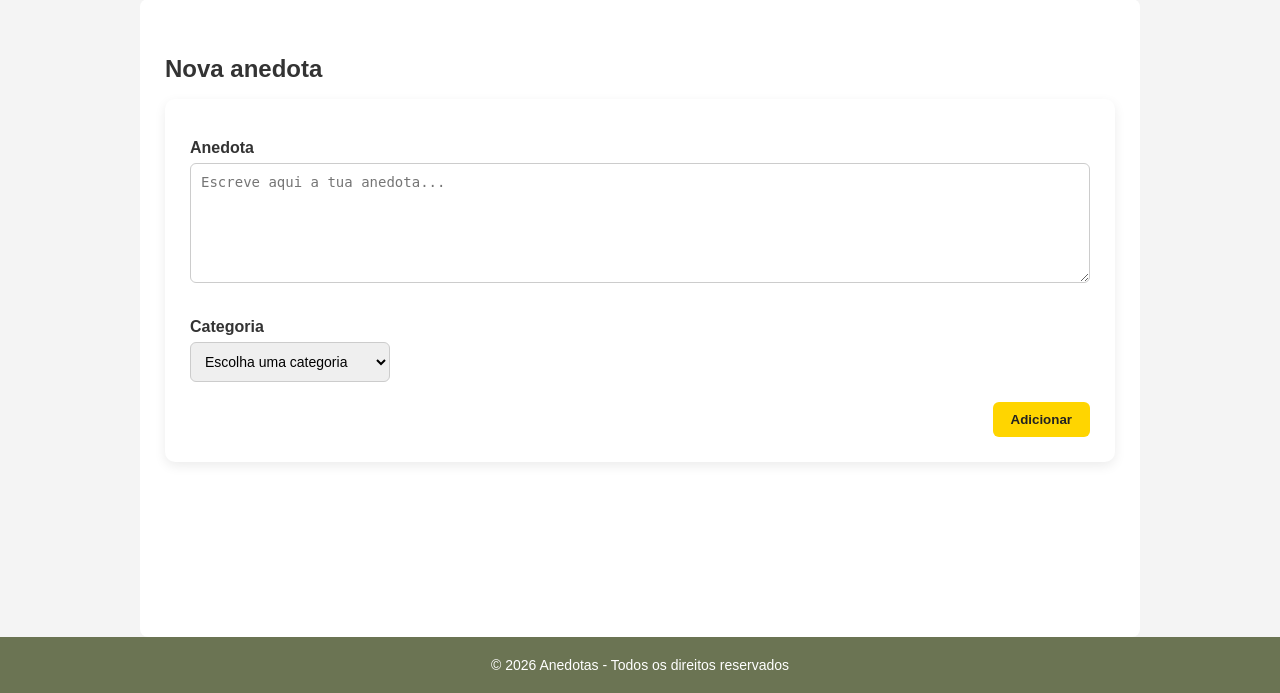
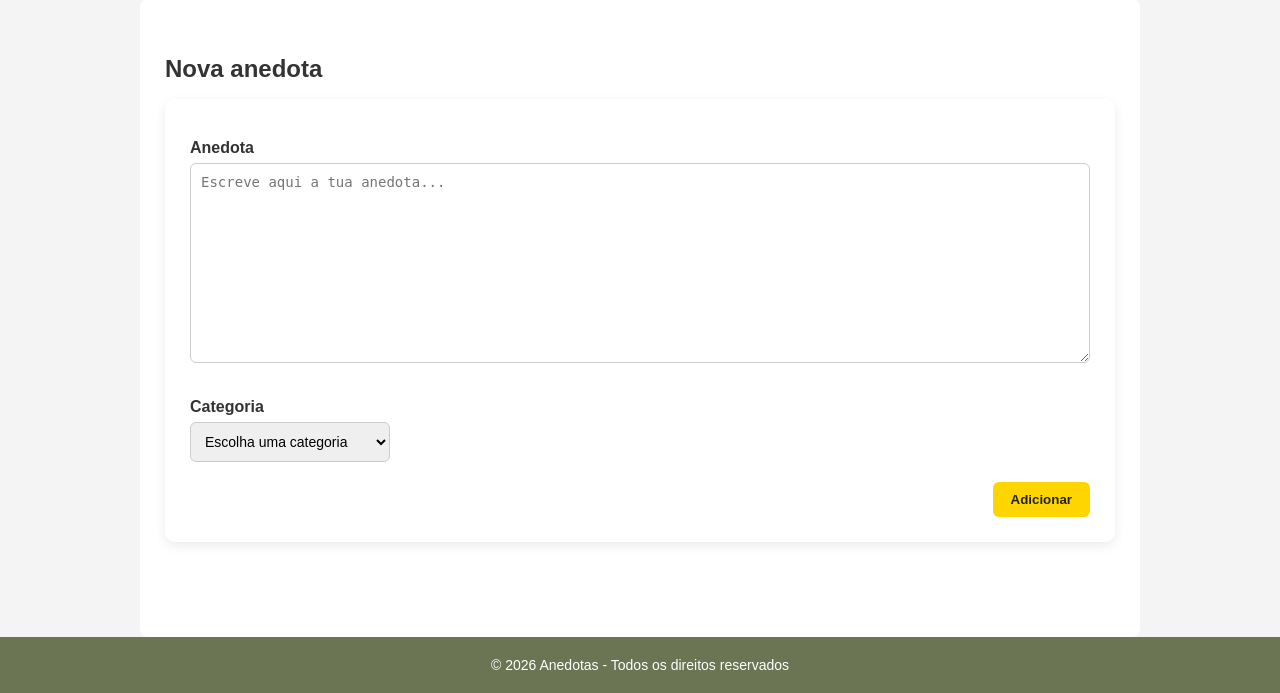
Before and after one commit to Parflapa/anedotas, a Flask app: page /adicionar in a window 1280 px wide. Shown: the part 107-800 px from the top of the page. Run offline with Flask 3, Linux system fonts and the light colour scheme; the visitor is signed in with stand-in values (Sample User, id 1); data that the repository does not hold is empty.

Commit message:
CSS: textarea mais alta

```diff
--- a/app/static/css/style.css
+++ b/app/static/css/style.css
@@ -437,7 +437,7 @@ footer {
 
 /* textarea específico */
 .form-group textarea {
-    min-height: 120px;
+    min-height: 200px;
     resize: vertical;
 }
 
```
